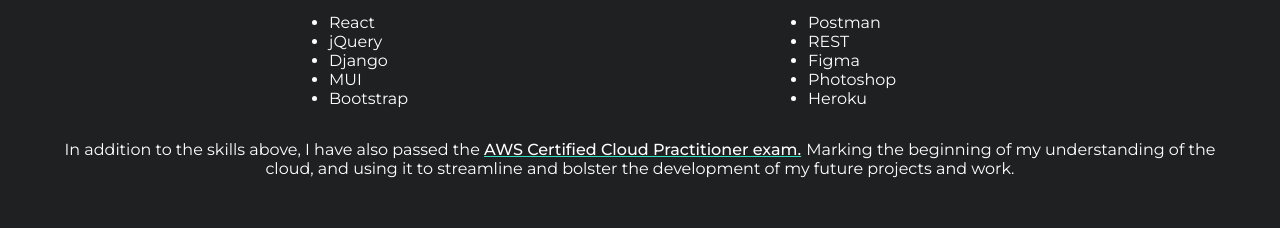
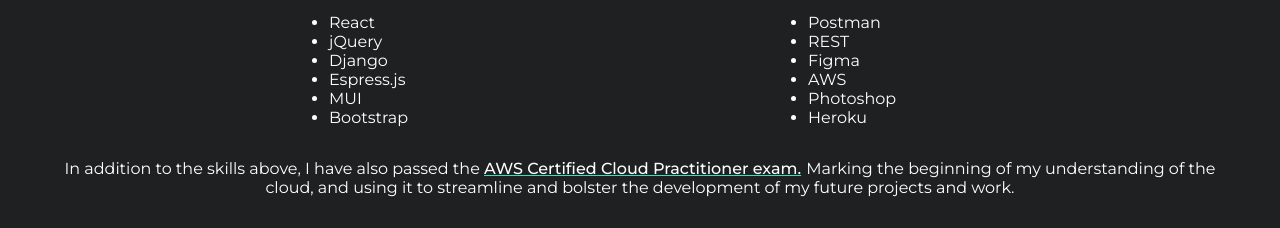
Before and after one commit to aaronzor/react-portfolio-aaron, a React (Create React App) app: page / in a window 1280 px wide. Shown: the part 1977-2205 px from the top of the page. Built offline with nearby package versions, Linux system fonts and the light colour scheme; the HTML template or start-up script is replaced by a standard one.

Commit message:
Add more skills

```diff
--- a/src/components/skills/Skills.js
+++ b/src/components/skills/Skills.js
@@ -86,6 +86,7 @@
                     <li>React</li>
                     <li>jQuery</li>
                     <li>Django</li>
+                    <li>Espress.js</li>
                     <li>MUI</li>
                     <li>Bootstrap</li>
                   </ul>
@@ -98,6 +99,7 @@
                     <li>Postman</li>
                     <li>REST</li>
                     <li>Figma</li>
+                    <li>AWS</li>
                     <li>Photoshop</li>
                     <li>Heroku</li>
                   </ul>
@@ -105,9 +107,11 @@
               </div>
               <p>
                 In addition to the skills above, I have also passed the{' '}
-                <span className='other-skills-aws'>
+                <a
+                  className='other-skills-aws'
+                  href='https://www.credly.com/badges/9f0b7434-db22-4b5f-a611-95849ef4d4ca'>
                   AWS Certified Cloud Practitioner exam.
-                </span>
+                </a>
                 Marking the beginning of my understanding of the cloud, and
                 using it to streamline and bolster the development of my future
                 projects and work.
--- a/src/components/skills/skills.css
+++ b/src/components/skills/skills.css
@@ -71,6 +71,7 @@
   text-decoration: underline 1px solid #32e0c4;
   font-weight: 500;
   margin-right: 5px;
+  color: inherit;
 }
 
 /* Responsive CSS for skill bars */
--- a/src/data/skills.json
+++ b/src/data/skills.json
@@ -24,6 +24,11 @@
       "id": 4,
       "skillName": "Python",
       "amount": "60"
+    },
+    {
+      "id": 5,
+      "skillName": "Node.js",
+      "amount": "85"
     }
   ]
 }
```
